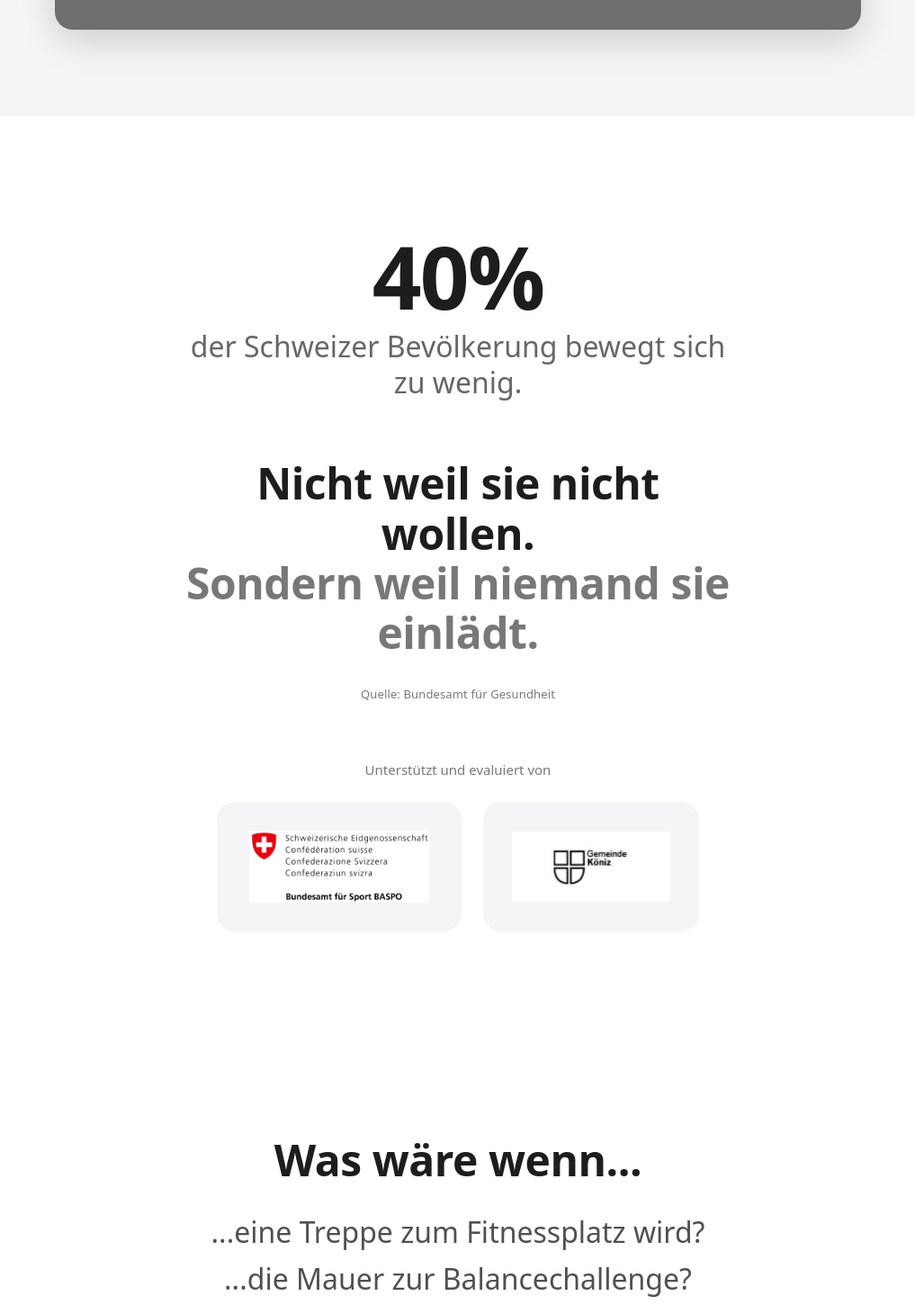
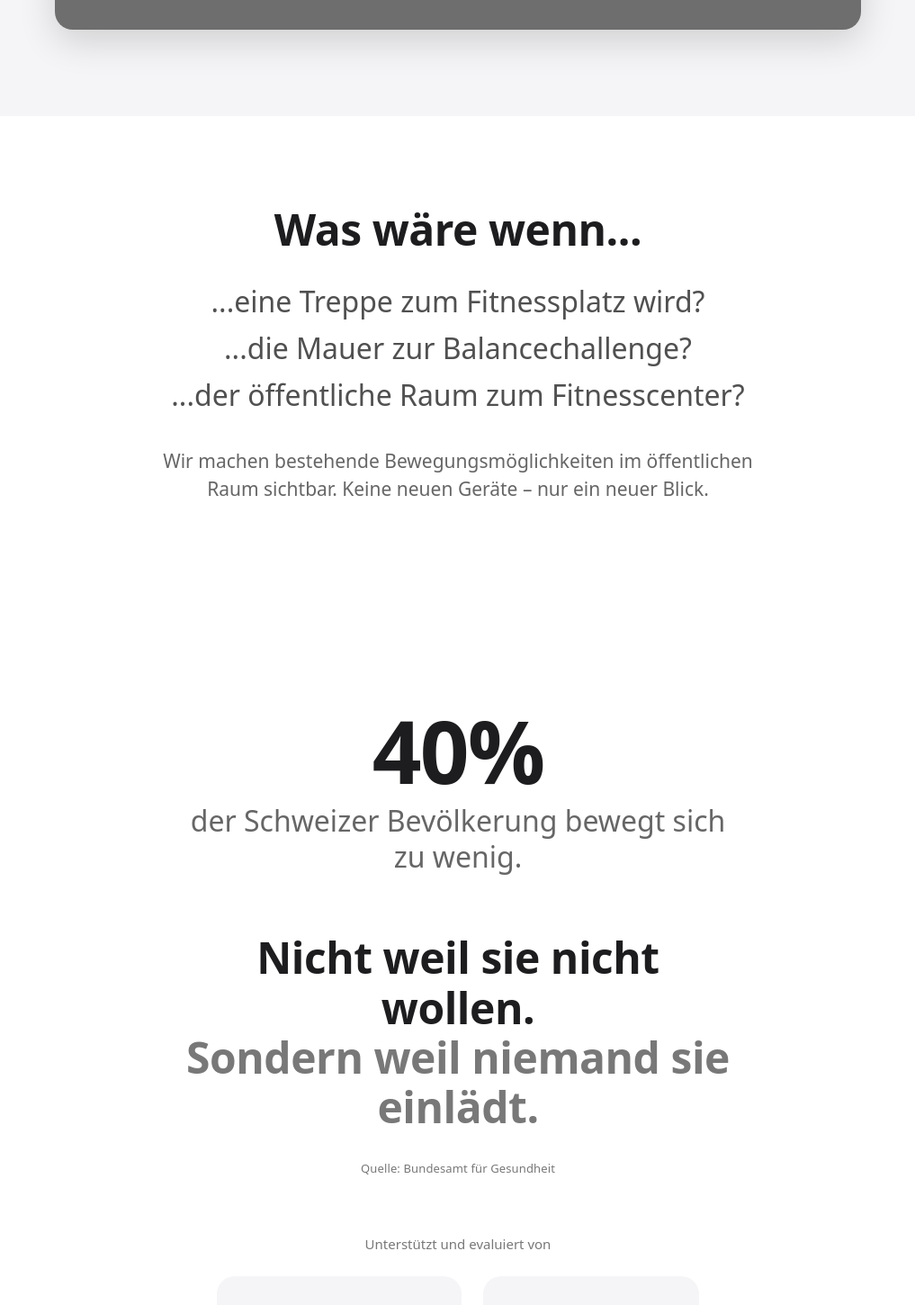
Before and after one commit to ParkourONE/rubikone, a Next.js app: page / in a window 1280 px wide. Shown: the part 1500-2950 px from the top of the page at 90% size, without its empty margins (127-1144 px from the left). Built offline with nearby package versions, Linux system fonts and the light colour scheme; grey boxes are pictures that could not be loaded.

Commit message:
refactor: Move 'Was wäre wenn' hook directly after hero
🤖 Generated with [Claude Code](https://claude.com/claude-code)

Co-Authored-By: Claude Opus 4.5 <noreply@anthropic.com>

```diff
--- a/src/app/page.tsx
+++ b/src/app/page.tsx
@@ -19,11 +19,11 @@ export default function HomePage() {
       {/* Hero: Split-Layout mit Video */}
       <HeroSection />
 
+      {/* Emotionaler Hook: Was wäre wenn... */}
+      <WasWaereWennHook />
+
       {/* Problem: 40% bewegen sich zu wenig */}
       <ProblemSection />
-
-      {/* Emotionaler Hook: Was wäre wenn... */}
-      <WasWaereWennHook />
 
       {/* Vorher/Nachher: Das Prinzip visualisiert */}
       <VorherNachherTeaser />
```
